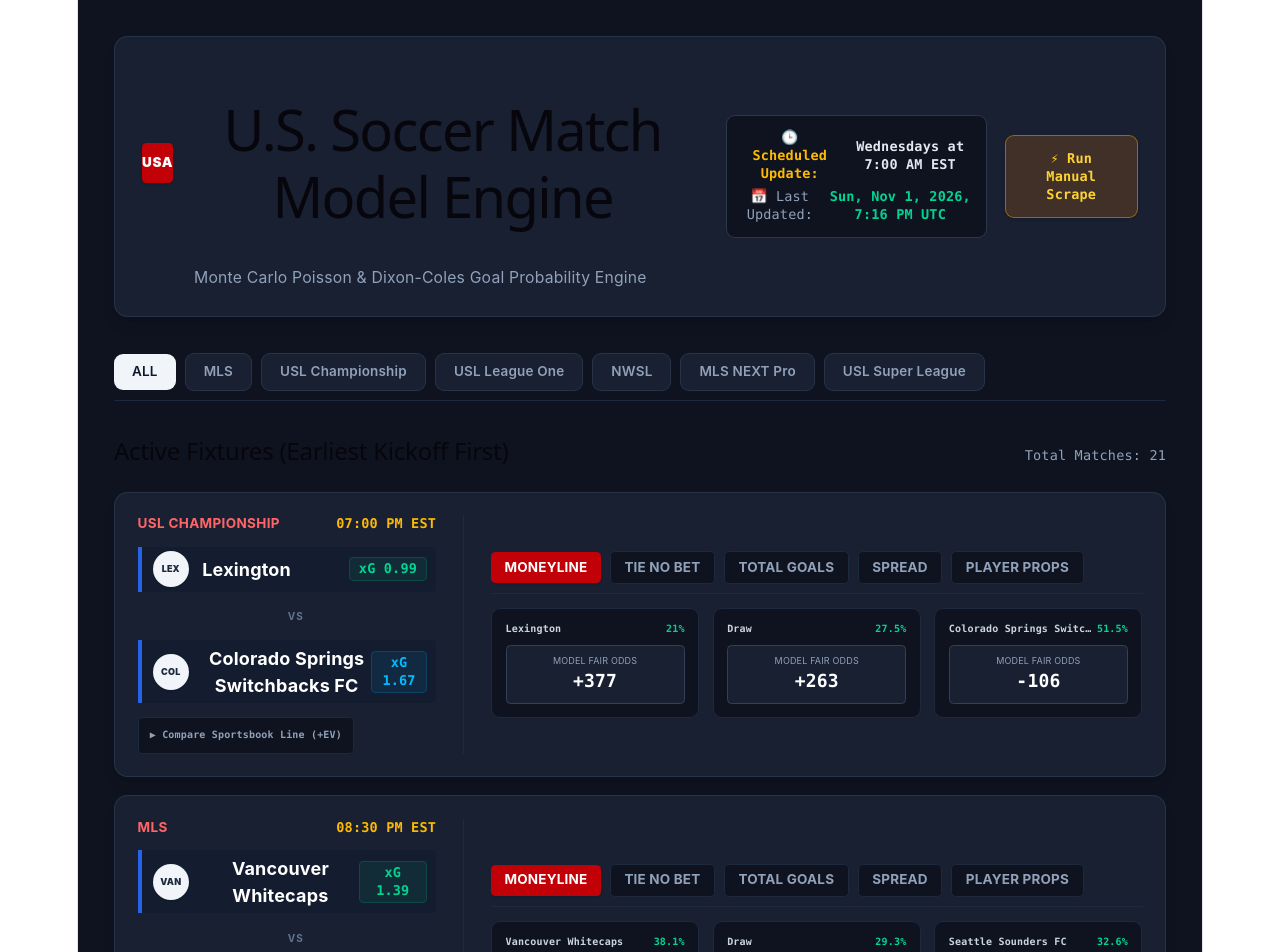
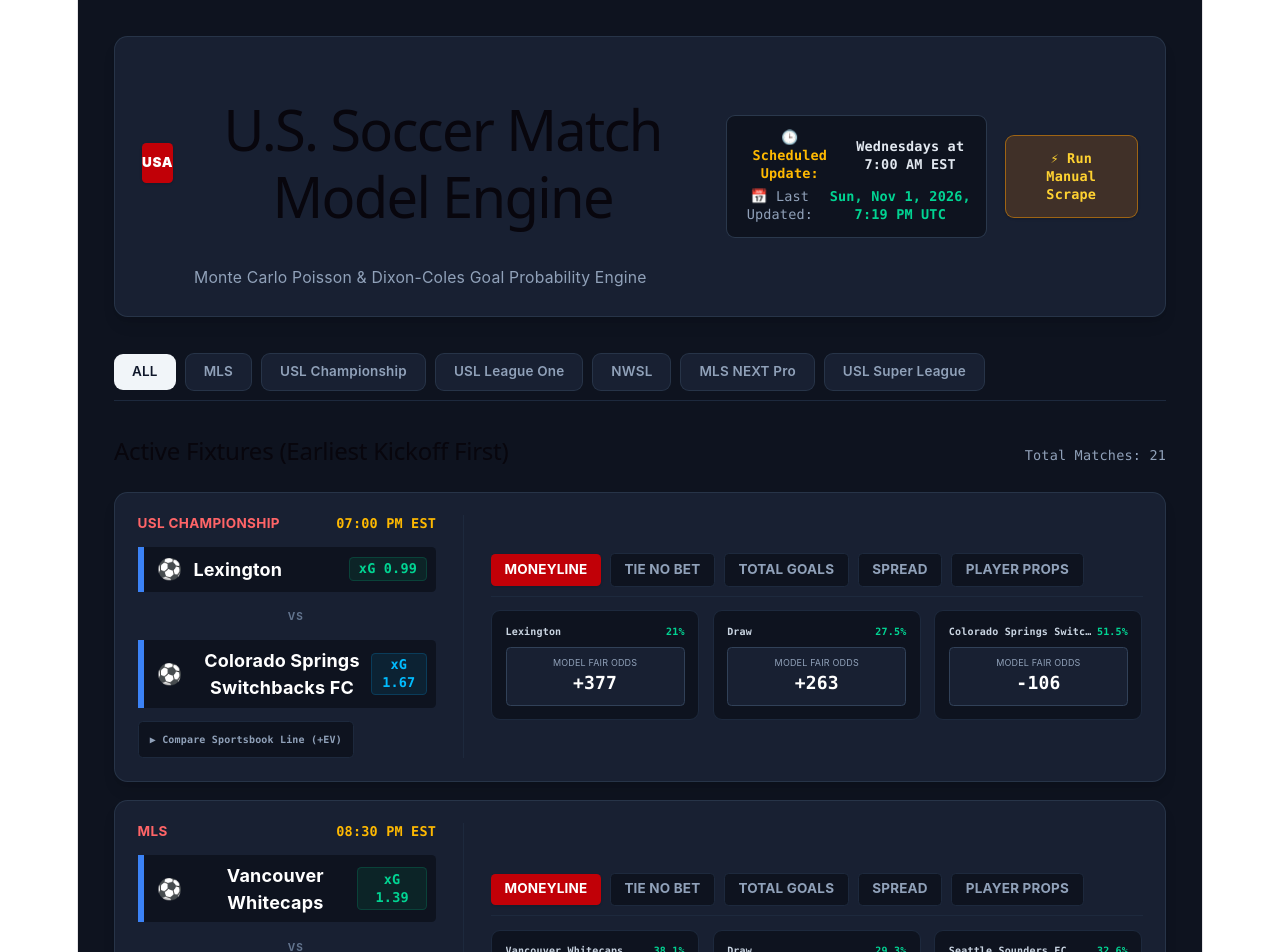
Before and after one commit to mrvertig0/us-soccer-simulator, a React (Vite) app: page / in a window 1280 px wide. Shown: the top 952 px of the page. Built offline with nearby package versions, Linux system fonts and the light colour scheme.

Commit message:
Replace team image logos with custom identity emojis and render explicit club primary color left borders

```diff
--- a/public/data/upcoming_odds.json
+++ b/public/data/upcoming_odds.json
@@ -1,6 +1,6 @@
 {
   "metadata": {
-    "generated_at": "2026-11-01T19:16:33.643542+00:00",
+    "generated_at": "2026-11-01T19:19:18.655993+00:00",
     "engine_status": "live_espn_scraper_active",
     "fixture_count": 21
   },
--- a/src/App.jsx
+++ b/src/App.jsx
@@ -133,7 +133,7 @@ export default function App() {
     <div className="min-h-screen bg-[#0E131F] text-slate-100 flex items-center justify-center font-sans">
       <div className="text-center space-y-2">
         <div className="text-xl font-bold tracking-tight text-white">U.S. SOCCER SIMULATOR</div>
-        <div className="text-xs text-slate-400 font-mono">Loading Team Logos &amp; Match Engine...</div>
+        <div className="text-xs text-slate-400 font-mono">Loading Matchday Odds &amp; Schedule...</div>
       </div>
     </div>
   );
@@ -254,7 +254,7 @@ export default function App() {
 
                     <div className="flex flex-col lg:flex-row lg:items-center justify-between gap-6">
 
-                      {/* Left Block: Team Logos & Kickoff Details */}
+                      {/* Left Block: Team Emojis & Kickoff Details */}
                       <div className="lg:w-1/3 space-y-3 border-b lg:border-b-0 lg:border-r border-slate-800 pb-4 lg:pb-0 lg:pr-6">
                         <div className="flex justify-between items-center text-xs">
                           <span className="font-bold text-red-400 uppercase tracking-wide">{fix.league}</span>
@@ -263,26 +263,15 @@ export default function App() {
                           </span>
                         </div>
 
-                        {/* Team Rows with Round White Crest Badges & Primary Color Borders */}
+                        {/* Team Rows with Custom Emojis & Authentic Club Colors */}
                         <div className="space-y-2.5">
                           {/* Home Team */}
-                          <div className="flex items-center justify-between pl-2.5 py-1 border-l-4 rounded-r bg-slate-900/40" style={{ borderColor: fix.home_color || '#2563EB' }}>
-                            <div className="flex items-center gap-3">
-                              <div className="w-8 h-8 rounded-full bg-slate-100 p-1 flex items-center justify-center shrink-0 border border-slate-200/20 shadow-sm">
-                                {fix.home_logo ? (
-                                  <img
-                                    src={fix.home_logo}
-                                    alt={fix.home_team}
-                                    referrerPolicy="no-referrer"
-                                    className="w-full h-full object-contain"
-                                    onError={(e) => { e.target.style.display = 'none'; }}
-                                  />
-                                ) : (
-                                  <span className="font-black text-[9px] text-slate-800">
-                                    {fix.home_team.substring(0, 3).toUpperCase()}
-                                  </span>
-                                )}
-                              </div>
+                          <div
+                            className="flex items-center justify-between pl-3 py-1.5 rounded-r bg-[#0E131F]"
+                            style={{ borderLeft: `6px solid ${fix.home_color || '#3B82F6'}` }}
+                          >
+                            <div className="flex items-center gap-2.5">
+                              <span className="text-lg">{fix.home_emoji || '⚽'}</span>
                               <span className="font-bold text-base text-white">{fix.home_team}</span>
                             </div>
                             <span className="text-xs text-emerald-400 font-mono font-bold bg-emerald-500/10 px-2 py-0.5 rounded border border-emerald-500/20 mr-2">
@@ -293,23 +282,12 @@ export default function App() {
                           <div className="text-[10px] text-slate-500 font-bold tracking-widest uppercase pl-4">VS</div>
 
                           {/* Away Team */}
-                          <div className="flex items-center justify-between pl-2.5 py-1 border-l-4 rounded-r bg-slate-900/40" style={{ borderColor: fix.away_color || '#2563EB' }}>
-                            <div className="flex items-center gap-3">
-                              <div className="w-8 h-8 rounded-full bg-slate-100 p-1 flex items-center justify-center shrink-0 border border-slate-200/20 shadow-sm">
-                                {fix.away_logo ? (
-                                  <img
-                                    src={fix.away_logo}
-                                    alt={fix.away_team}
-                                    referrerPolicy="no-referrer"
-                                    className="w-full h-full object-contain"
-                                    onError={(e) => { e.target.style.display = 'none'; }}
-                                  />
-                                ) : (
-                                  <span className="font-black text-[9px] text-slate-800">
-                                    {fix.away_team.substring(0, 3).toUpperCase()}
-                                  </span>
-                                )}
-                              </div>
+                          <div
+                            className="flex items-center justify-between pl-3 py-1.5 rounded-r bg-[#0E131F]"
+                            style={{ borderLeft: `6px solid ${fix.away_color || '#3B82F6'}` }}
+                          >
+                            <div className="flex items-center gap-2.5">
+                              <span className="text-lg">{fix.away_emoji || '⚽'}</span>
                               <span className="font-bold text-base text-white">{fix.away_team}</span>
                             </div>
                             <span className="text-xs text-sky-400 font-mono font-bold bg-sky-500/10 px-2 py-0.5 rounded border border-sky-500/20 mr-2">
```
